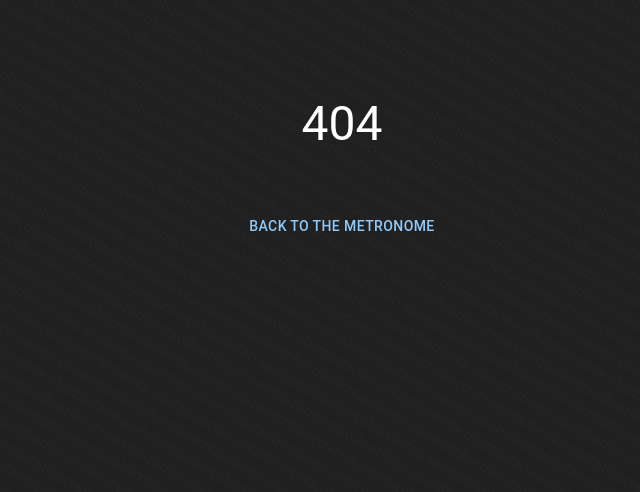
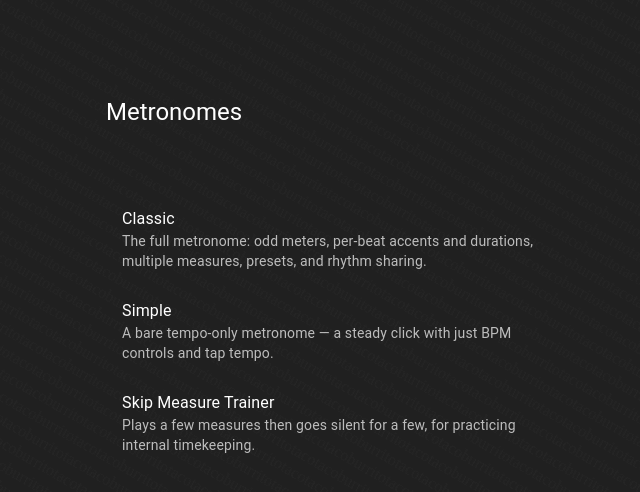
Before and after one commit to evinism/tacotacoburrito, a Next.js app: page /metronomes in a window 1280 px wide. Before the commit this address had no page. Shown: the top 492 px of the page, without its empty margins (298-938 px from the left). Built offline with nearby package versions, Linux system fonts and the light colour scheme; what @mui/material-nextjs would draw is missing.

Commit message:
frontends list

```diff
--- /dev/null
+++ b/src/app/metronomes/page.tsx
@@ -0,0 +1,54 @@
+import type { Metadata } from "next";
+import {
+  Box,
+  Divider,
+  List,
+  ListItemButton,
+  ListItemText,
+  Paper,
+  Typography,
+} from "@mui/material";
+import { frontends } from "@/metronome/frontends";
+
+export const metadata: Metadata = {
+  title: "Metronomes",
+};
+
+export default function Frontends() {
+  return (
+    <Box sx={{ maxWidth: 600, margin: "auto", padding: "2rem" }}>
+      <Paper
+        elevation={4}
+        sx={{
+          padding: "2rem",
+          backgroundColor: "#444444",
+          borderRadius: "1rem",
+        }}
+      >
+        <Typography variant="h5" sx={{ filter: "saturate(0.5)" }}>
+          Metronomes
+        </Typography>
+        <Typography variant="body1" sx={{ color: "#666666" }}>
+          one engine, many faces — pick a frontend
+        </Typography>
+        <Divider sx={{ my: 2 }} />
+        <List>
+          {frontends.map((frontend) => (
+            <ListItemButton
+              key={frontend.path}
+              component="a"
+              href={frontend.path}
+              alignItems="flex-start"
+              sx={{ borderRadius: "0.75rem" }}
+            >
+              <ListItemText
+                primary={frontend.name}
+                secondary={frontend.description}
+              />
+            </ListItemButton>
+          ))}
+        </List>
+      </Paper>
+    </Box>
+  );
+}
--- a/src/metronome/classic/page.tsx
+++ b/src/metronome/classic/page.tsx
@@ -250,6 +250,9 @@
       </div>
       <footer className={styles.Footer}>
         <Typography variant="body2" color="textSecondary" align="center">
+          <a href="/metronomes">Other metronomes</a>
+        </Typography>
+        <Typography variant="body2" color="textSecondary" align="center">
           <a href="https://github.com/evinism/tacotacoburrito">GitHub</a>
         </Typography>
         <Typography variant="body2" color="textSecondary" align="center">
--- /dev/null
+++ b/src/metronome/frontends.ts
@@ -0,0 +1,33 @@
+// Registry of every frontend in the app. This is the single source of truth
+// the /metronomes list page renders from.
+//
+// When you add a new frontend, add an entry here.
+export type FrontendInfo = {
+  // Display name shown in the list.
+  name: string;
+  // Route path the frontend is mounted at (see src/app/<path>/page.tsx).
+  path: string;
+  // One-line description of what makes this frontend distinct.
+  description: string;
+};
+
+export const frontends: FrontendInfo[] = [
+  {
+    name: "Classic",
+    path: "/",
+    description:
+      "The full metronome: odd meters, per-beat accents and durations, multiple measures, presets, and rhythm sharing.",
+  },
+  {
+    name: "Simple",
+    path: "/simple",
+    description:
+      "A bare tempo-only metronome — a steady click with just BPM controls and tap tempo.",
+  },
+  {
+    name: "Skip Measure Trainer",
+    path: "/skipmeasure",
+    description:
+      "Plays a few measures then goes silent for a few, for practicing internal timekeeping.",
+  },
+];
```
Also changed, not shown: 1 other file (tests, documents, lock files or other folders).
